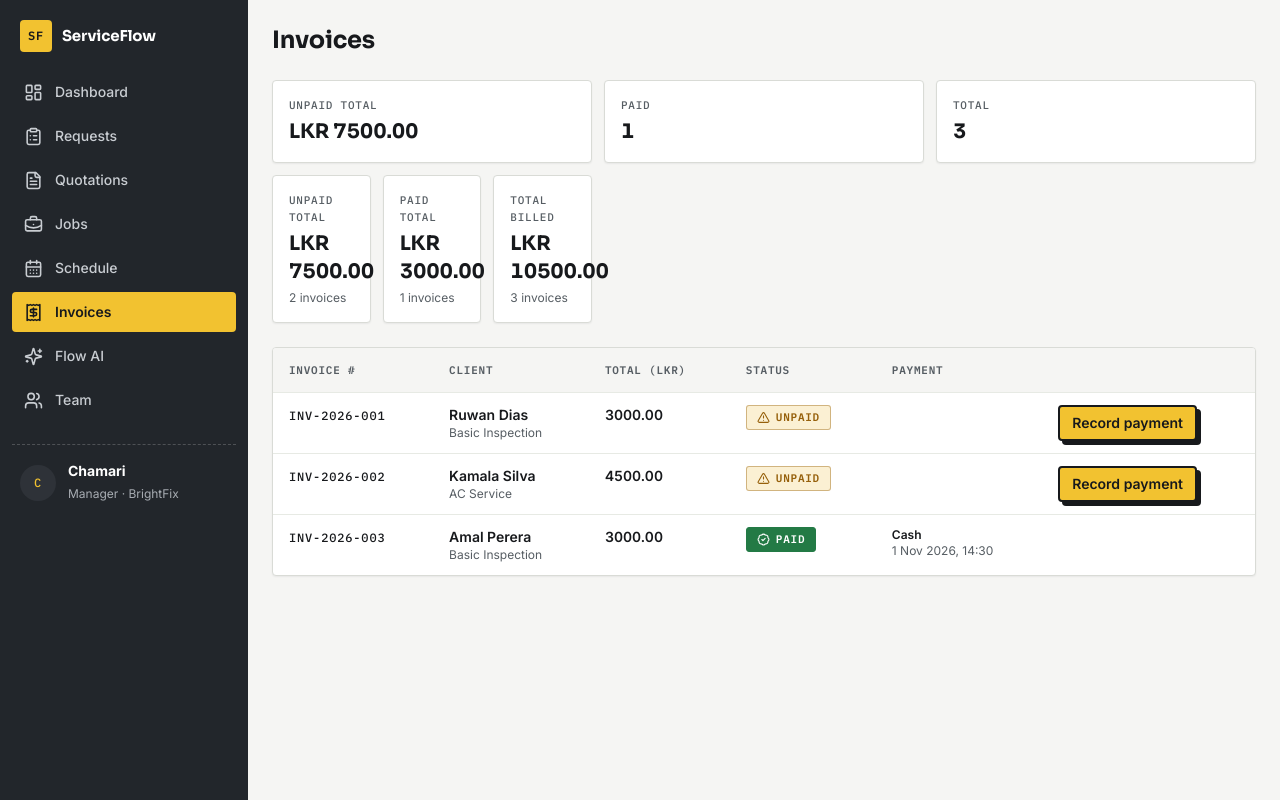
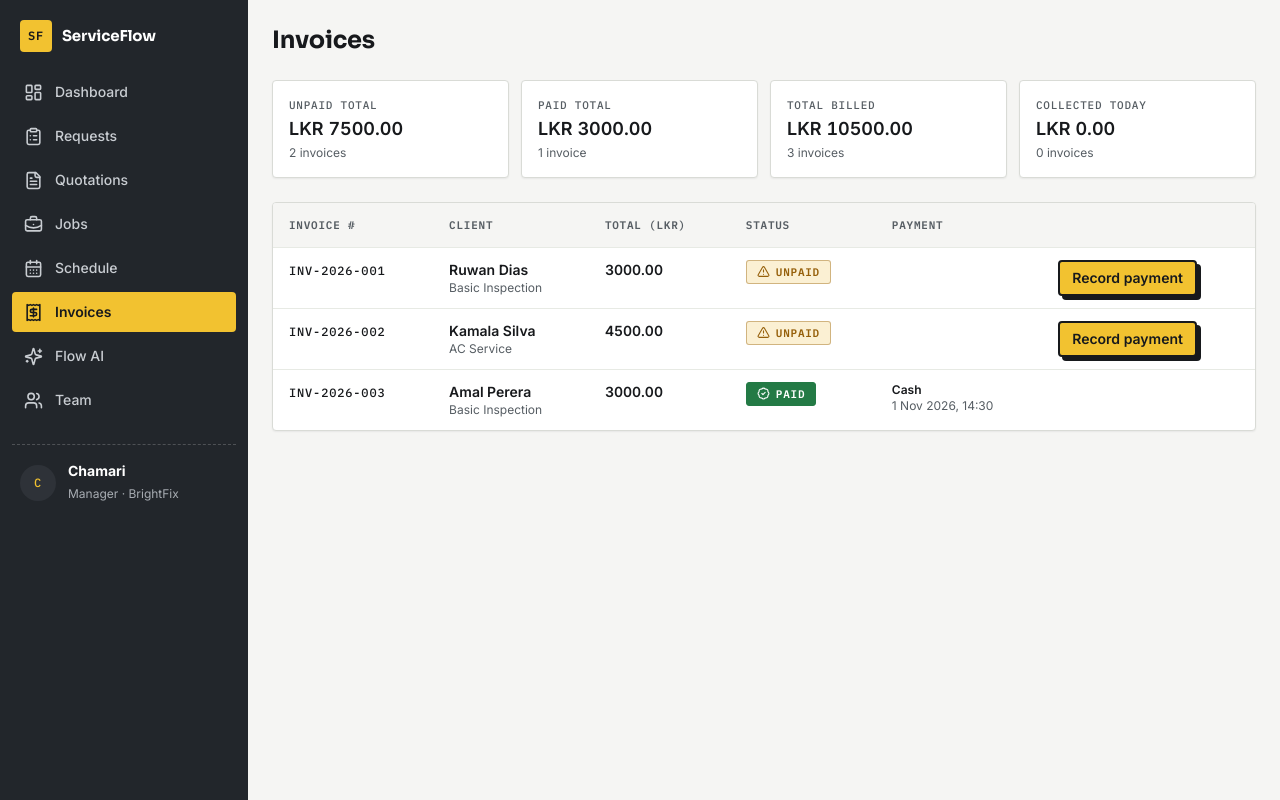
Before and after one commit to amiztp/ServiceFlow, a React (Vite) app in the folder frontend/: page /manager/invoices in a window 1280 px wide. Built offline with nearby package versions, Linux system fonts and the light colour scheme.

Commit message:
upfraded thhe totals

```diff
--- a/frontend/src/features/manager/Invoices.tsx
+++ b/frontend/src/features/manager/Invoices.tsx
@@ -1,3 +1,4 @@
+// src/features/manager/Invoices.tsx
 import { useState } from "react";
 import {
   ActionButton,
@@ -28,8 +29,9 @@ export default function Invoices() {
   const [paying, setPaying] = useState<Invoice | null>(null);
   const [method, setMethod] = useState("Cash");
 
-  const unpaidInvoices = invoices.filter(i => i.state === "UNPAID");
-const paidInvoices = invoices.filter(i => i.state === "PAID");
+  // ---- Computed totals ----
+  const unpaidInvoices = invoices.filter((i) => i.state === "UNPAID");
+  const paidInvoices = invoices.filter((i) => i.state === "PAID");
 
   const unpaidTotal = unpaidInvoices.reduce((s, i) => s + i.total, 0);
   const paidTotal = paidInvoices.reduce((s, i) => s + i.total, 0);
@@ -37,19 +39,28 @@ const totalBilled = unpaidTotal + paidTotal;
 
   const unpaidCount = unpaidInvoices.length;
   const paidCount = paidInvoices.length;
+
+  const todayISO = new Date().toISOString().slice(0, 10);
+  const paidTodayInvoices = paidInvoices.filter(
+    (i) => i.paidAt?.slice(0, 10) === todayISO
+  );
+  const paidToday = paidTodayInvoices.reduce((s, i) => s + i.total, 0);
+  const paidTodayCount = paidTodayInvoices.length;
+
+  // ---- Action ----
   const recordPayment = () => {
     if (!paying) return;
-    setInvoices((current) =>
-      current.map((invoice) =>
-        invoice.id === paying.id
+    setInvoices(
+      invoices.map((i) =>
+        i.id === paying.id
           ? {
-              ...invoice,
+              ...i,
               state: "PAID",
               paymentMethod: method,
               paidAt: new Date().toISOString(),
             }
-          : invoice,
-      ),
+          : i
+      )
     );
     setPaying(null);
     setMethod("Cash");
@@ -59,48 +70,58 @@ const paidCount = paidInvoices.length;
     <div className="space-y-6">
       <h1 className="sf-display text-2xl font-bold">Invoices</h1>
 
-      <div className="grid gap-3 sm:grid-cols-3">
-        <div className="sf-card p-4">
-          <p className="sf-mono text-[11px] text-text-secondary">UNPAID TOTAL</p>
-          <strong className="sf-display sf-tabular block text-xl mt-1">LKR {unpaidTotal.toFixed(2)}</strong>
-        </div>
-        <div className="sf-card p-4">
-          <p className="sf-mono text-[11px] text-text-secondary">PAID</p>
-          <strong className="sf-display sf-tabular block text-xl mt-1">{paidCount}</strong>
-        </div>
-        <div className="sf-card p-4">
-          <p className="sf-mono text-[11px] text-text-secondary">TOTAL</p>
-          <strong className="sf-display sf-tabular block text-xl mt-1">{invoices.length}</strong>
+      {/* Summary strip — 4 cards */}
+      <div className="grid grid-cols-1 sm:grid-cols-2 lg:grid-cols-4 gap-3">
+        <div className="sf-card p-4 min-w-0 flex flex-col">
+          <p className="sf-mono text-[11px] uppercase tracking-wide text-text-secondary">
+            Unpaid total
+          </p>
+          <p className="sf-tabular font-semibold text-lg leading-tight mt-1 whitespace-nowrap overflow-hidden text-ellipsis">
+            LKR {unpaidTotal.toFixed(2)}
+          </p>
+          <p className="text-xs text-text-secondary mt-1">
+            {unpaidCount} invoice{unpaidCount === 1 ? "" : "s"}
+          </p>
         </div>
 
-            <div className="grid gap-3 sm:grid-cols-3">
-            <div className="sf-card p-4">
-                <p className="sf-mono text-[11px] text-text-secondary">UNPAID TOTAL</p>
-                <strong className="sf-display sf-tabular block text-xl mt-1">
-                LKR {unpaidTotal.toFixed(2)}
-                </strong>
-                <p className="text-xs text-text-secondary mt-1">{unpaidCount} invoices</p>
+        <div className="sf-card p-4 min-w-0 flex flex-col">
+          <p className="sf-mono text-[11px] uppercase tracking-wide text-text-secondary">
+            Paid total
+          </p>
+          <p className="sf-tabular font-semibold text-lg leading-tight mt-1 whitespace-nowrap overflow-hidden text-ellipsis">
+            LKR {paidTotal.toFixed(2)}
+          </p>
+          <p className="text-xs text-text-secondary mt-1">
+            {paidCount} invoice{paidCount === 1 ? "" : "s"}
+          </p>
         </div>
-            <div className="sf-card p-4">
-                <p className="sf-mono text-[11px] text-text-secondary">PAID TOTAL</p>
-                <strong className="sf-display sf-tabular block text-xl mt-1">
-                LKR {paidTotal.toFixed(2)}
-                </strong>
-                <p className="text-xs text-text-secondary mt-1">{paidCount} invoices</p>
+
+        <div className="sf-card p-4 min-w-0 flex flex-col">
+          <p className="sf-mono text-[11px] uppercase tracking-wide text-text-secondary">
+            Total billed
+          </p>
+          <p className="sf-tabular font-semibold text-lg leading-tight mt-1 whitespace-nowrap overflow-hidden text-ellipsis">
+            LKR {totalBilled.toFixed(2)}
+          </p>
+          <p className="text-xs text-text-secondary mt-1">
+            {invoices.length} invoice{invoices.length === 1 ? "" : "s"}
+          </p>
         </div>
-            <div className="sf-card p-4">
-                <p className="sf-mono text-[11px] text-text-secondary">TOTAL BILLED</p>
-                <strong className="sf-display sf-tabular block text-xl mt-1">
-                LKR {totalBilled.toFixed(2)}
-                </strong>
-                <p className="text-xs text-text-secondary mt-1">{invoices.length} invoices</p>
+
+        <div className="sf-card p-4 min-w-0 flex flex-col">
+          <p className="sf-mono text-[11px] uppercase tracking-wide text-text-secondary">
+            Collected today
+          </p>
+          <p className="sf-tabular font-semibold text-lg leading-tight mt-1 whitespace-nowrap overflow-hidden text-ellipsis">
+            LKR {paidToday.toFixed(2)}
+          </p>
+          <p className="text-xs text-text-secondary mt-1">
+            {paidTodayCount} invoice{paidTodayCount === 1 ? "" : "s"}
+          </p>
         </div>
       </div>
 
-
-
-    </div>
-
+      {/* Invoice table */}
       <ResponsiveTable
         caption="Invoices"
         rows={invoices}
@@ -108,51 +129,57 @@ const paidCount = paidInvoices.length;
           {
             key: "number",
             heading: "Invoice #",
-            render: (invoice) => <span className="sf-mono text-xs">{invoice.invoiceNumber}</span>,
+            render: (i) => (
+              <span className="sf-mono text-xs">{i.invoiceNumber}</span>
+            ),
           },
           {
             key: "client",
             heading: "Client",
-            render: (invoice) => (
+            render: (i) => (
               <div>
-                <div className="font-semibold">{invoice.clientName}</div>
-                <div className="text-xs text-text-secondary">{invoice.serviceName}</div>
+                <div className="font-semibold">{i.clientName}</div>
+                <div className="text-xs text-text-secondary">{i.serviceName}</div>
               </div>
             ),
           },
           {
             key: "total",
             heading: "Total (LKR)",
-            render: (invoice) => (
-              <span className="sf-tabular font-semibold">{invoice.total.toFixed(2)}</span>
+            render: (i) => (
+              <span className="sf-tabular font-semibold">
+                {i.total.toFixed(2)}
+              </span>
             ),
           },
           {
             key: "status",
             heading: "Status",
-            render: (invoice) => <StatusBadge status={invoiceStatus(invoice.state)} />,
+            render: (i) => <StatusBadge status={invoiceStatus(i.state)} />,
           },
           {
             key: "paid",
             heading: "Payment",
-            render: (invoice) =>
-              invoice.state === "PAID" ? (
+            render: (i) =>
+              i.state === "PAID" ? (
                 <div className="text-xs">
-                  <div className="font-semibold">{invoice.paymentMethod}</div>
-                  <div className="text-text-secondary">{formatDateTime(invoice.paidAt)}</div>
+                  <div className="font-semibold">{i.paymentMethod}</div>
+                  <div className="text-text-secondary">
+                    {formatDateTime(i.paidAt)}
+                  </div>
                 </div>
               ) : null,
           },
           {
             key: "actions",
             heading: "",
-            render: (invoice) =>
-              invoice.state === "UNPAID" ? (
+            render: (i) =>
+              i.state === "UNPAID" ? (
                 <ActionButton
                   variant="stamp"
                   size="small"
                   onClick={() => {
-                    setPaying(invoice);
+                    setPaying(i);
                     setMethod("Cash");
                   }}
                 >
@@ -161,19 +188,31 @@ const paidCount = paidInvoices.length;
               ) : null,
           },
         ]}
-        empty={<EmptyState title="No invoices yet" description="Completed jobs create invoices here." />}
+        empty={
+          <EmptyState
+            title="No invoices yet"
+            description="Completed jobs create invoices here."
+          />
+        }
       />
 
+      {/* Record payment modal */}
       <Modal
         open={!!paying}
         title="Record payment"
-        description={paying ? `${paying.invoiceNumber} — ${paying.clientName} — LKR ${paying.total.toFixed(2)}` : ""}
+        description={
+          paying
+            ? `${paying.invoiceNumber} — ${paying.clientName} — LKR ${paying.total.toFixed(2)}`
+            : ""
+        }
         onClose={() => setPaying(null)}
       >
         <div className="space-y-4">
           <div className="rounded-docket border border-line bg-paper p-3 text-sm space-y-1">
             <p className="text-text-secondary text-xs">Amount to record</p>
-            <p className="sf-tabular font-semibold text-lg">LKR {paying?.total.toFixed(2)}</p>
+            <p className="sf-tabular font-semibold text-lg">
+              LKR {paying?.total.toFixed(2)}
+            </p>
             <p className="text-xs text-text-secondary mt-1">
               Full payment only — no partial payments in this release.
             </p>
```
Lines whose indentation alone changed are shown as unchanged.
